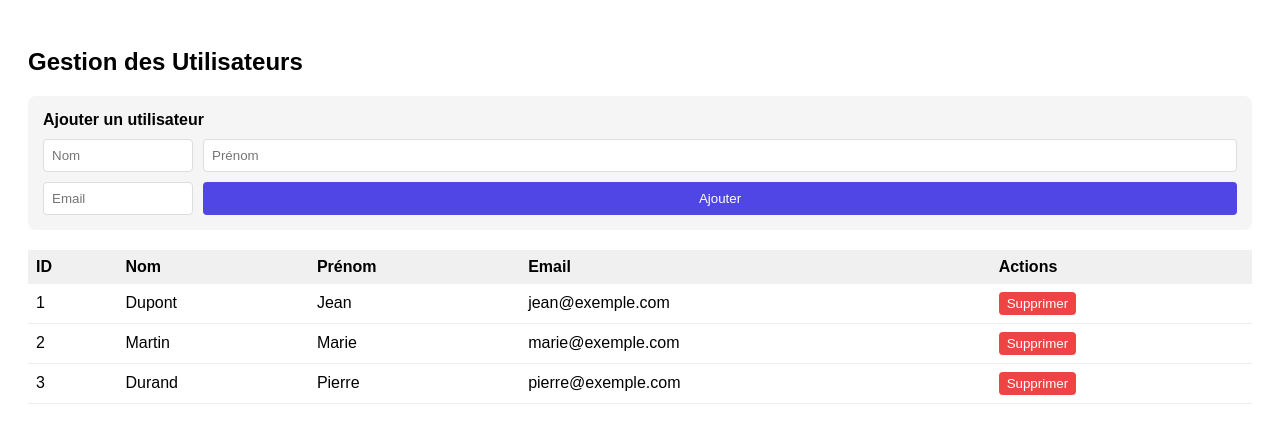
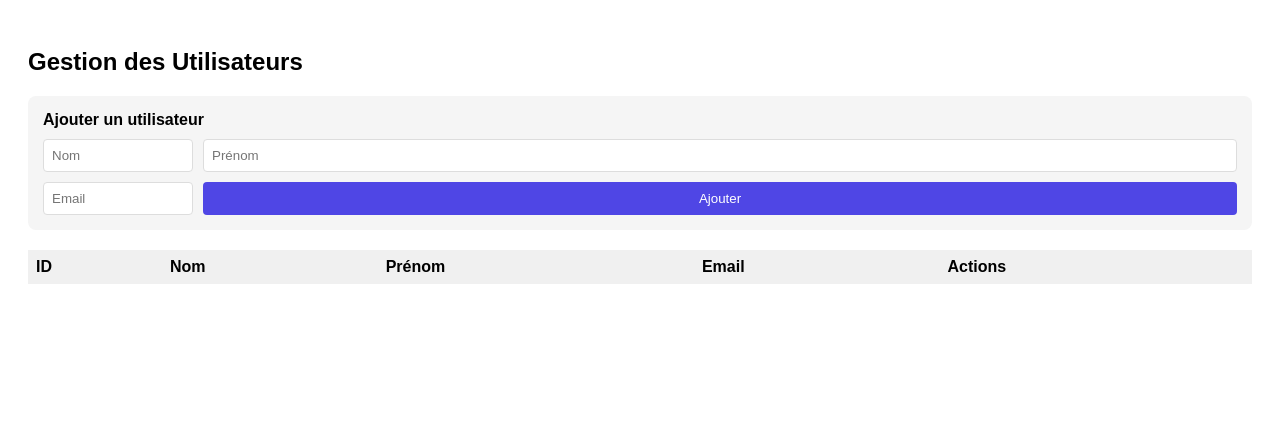
Before and after one commit to ItokianaRAKT/express-first-endpoint, a React (Vite) app in the folder front/: page / in a window 1280 px wide. Shown: the top 434 px of the page. Built offline with nearby package versions, Linux system fonts and the light colour scheme.

Commit message:
Remove hardcoded default users from frontend
- Remove initialUsers array from App.tsx, initialize state with empty User[]
- Remove unused mockUsers dead code from UserTable.tsx
- Import User type in App.tsx for proper typing

```diff
--- a/front/src/App.tsx
+++ b/front/src/App.tsx
@@ -1,14 +1,8 @@
 import { useState } from 'react';
-import UserTable from './UserTable';
-
-const initialUsers = [
-  { id: 1, nom: 'Dupont', prenom: 'Jean', email: 'jean@exemple.com' },
-  { id: 2, nom: 'Martin', prenom: 'Marie', email: 'marie@exemple.com' },
-  { id: 3, nom: 'Durand', prenom: 'Pierre', email: 'pierre@exemple.com' },
-];
+import UserTable, { type User } from './UserTable';
 
 export default function App() {
-  const [users, setUsers] = useState(initialUsers);
+  const [users, setUsers] = useState<User[]>([]);
   const [form, setForm] = useState({ nom: '', prenom: '', email: '' });
 
   const handleAdd = () => {
--- a/front/src/UserTable.tsx
+++ b/front/src/UserTable.tsx
@@ -10,11 +10,6 @@ interface UserTableProps {
   onDelete: (id: number) => void;
 }
 
-const mockUsers: User[] = [
-  { id: 1, nom: 'Dupont', prenom: 'Jean', email: 'jean@exemple.com' },
-  { id: 2, nom: 'Martin', prenom: 'Marie', email: 'marie@exemple.com' },
-  { id: 3, nom: 'Durand', prenom: 'Pierre', email: 'pierre@exemple.com' },
-];
 
 export default function UserTableTable({
   users,
@@ -60,4 +55,4 @@ export default function UserTableTable({
   );
 }
 
-export { UserTableTable as UserTable, type UserTableProps, type User, mockUsers };
+export { UserTableTable as UserTable, type UserTableProps, type User };
```
